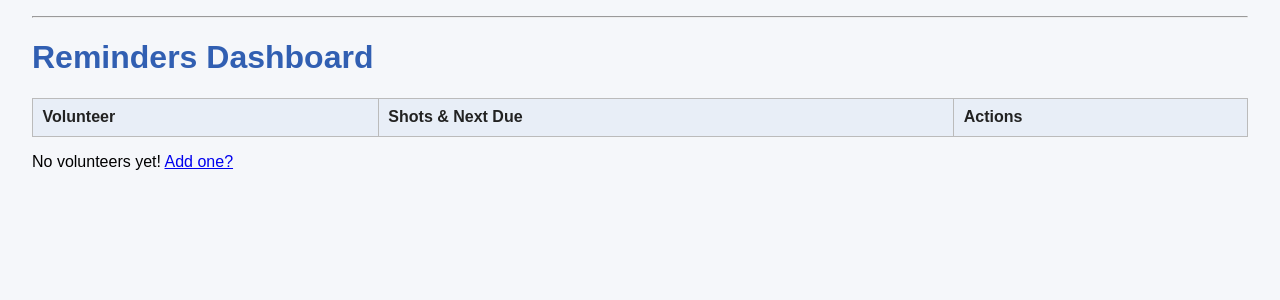
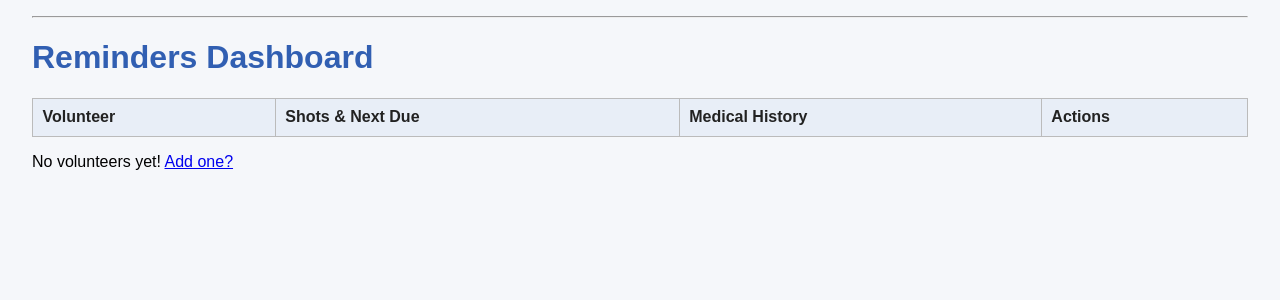
Before and after one commit to CivicaHealth/Volunteer_Health_Tracker, a Flask app: page / in a window 1280 px wide. Shown: the part 66-366 px from the top of the page. Run offline with Flask 3, Linux system fonts and the light colour scheme; lists and menus that the app fills with data are empty.

Commit message:
Update dashboard.html

```diff
--- a/templates/dashboard.html
+++ b/templates/dashboard.html
@@ -6,6 +6,7 @@
     <tr>
         <th>Volunteer</th>
         <th>Shots & Next Due</th>
+        <th>Medical History</th>
         <th>Actions</th>
     </tr>
     {% for v in volunteers %}
@@ -27,6 +28,20 @@
             </ul>
         </td>
         <td>
+            <ul>
+                {% for med in medical_history %}
+                    <li>
+                        <strong>{{ med.name }}:</strong>
+                        {% if med.id in v.medical_history %}
+                            {{ v.medical_history[med.id] }}
+                        {% else %}
+                            No record
+                        {% endif %}
+                    </li>
+                {% endfor %}
+            </ul>
+        </td>
+        <td>
             <a href="{{ url_for('edit_volunteer', volunteer_name=v.name) }}">Edit</a> |
             <a href="{{ url_for('remove_volunteer', volunteer_name=v.name) }}" onclick="return confirm('Are you sure?');">Remove</a>
         </td>
```
